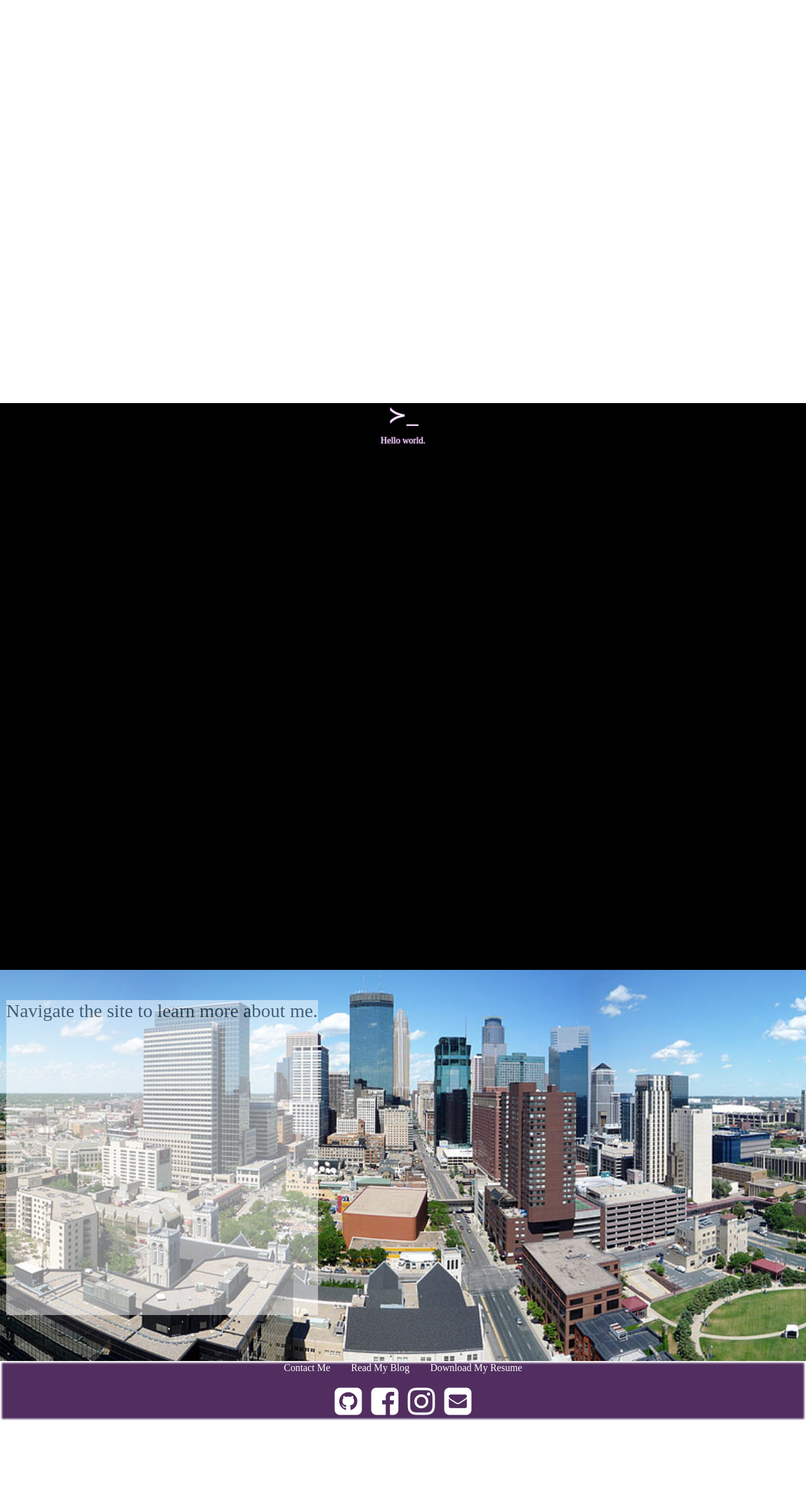
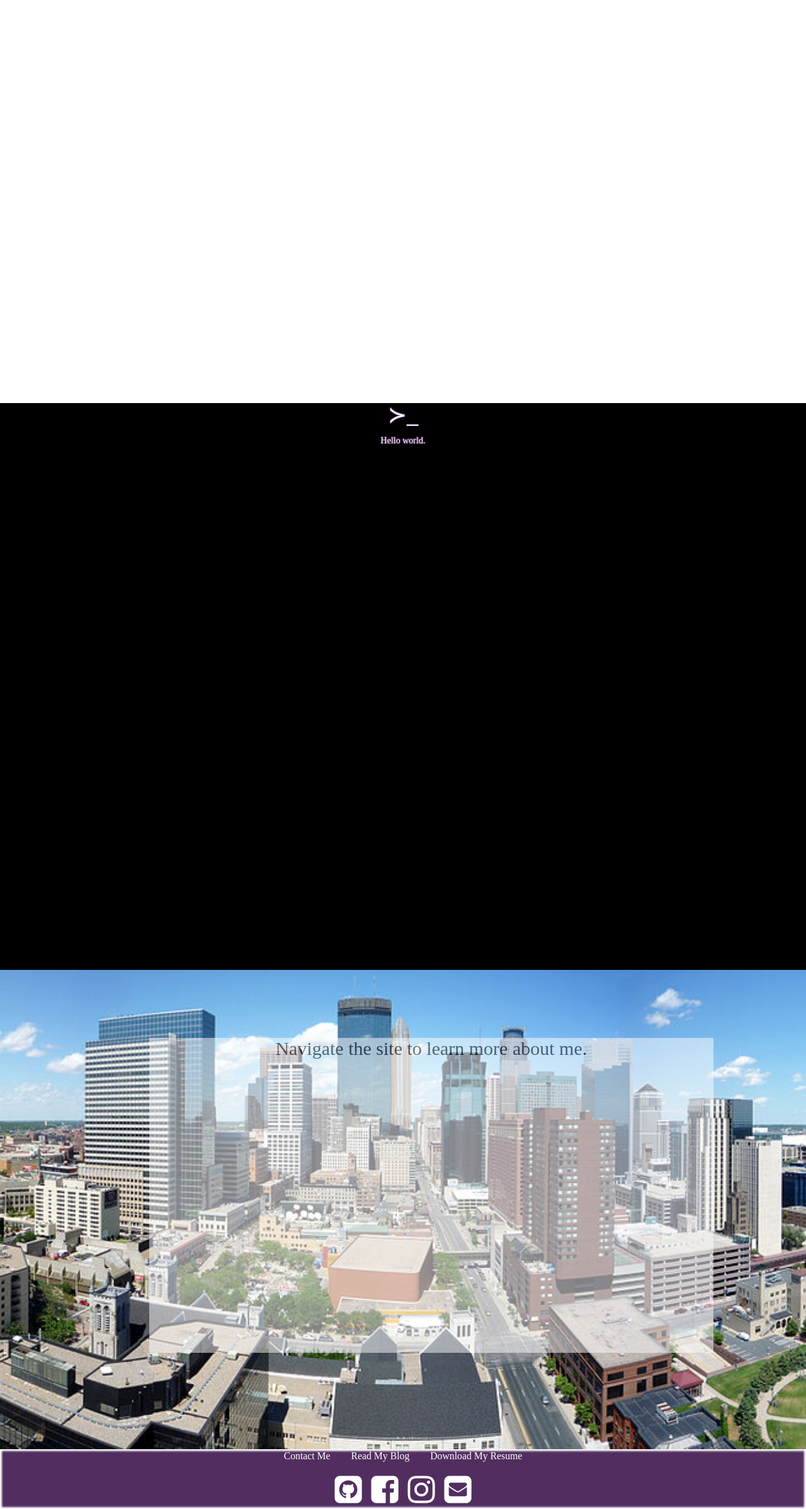
Before and after one commit to pfrank7/pfrank7.github.io, a Jekyll site: the page built from index.html, in a window 1280 px wide. Shown: the whole page at 63% size. Built offline with Jekyll 4.4.1, drawn with Linux system fonts in a browser that asks for light colours; nearby versions of some CDN libraries; before the commit the page ends 2256 px from its top, so only the background shows below that.

Commit message:
Update index.html

```diff
--- a/index.html
+++ b/index.html
@@ -50,20 +50,10 @@ title: Paige Frank
 		<h1 style = "margin-top:50%;">&#8827&lowbar;</h1>
  	</div>
 	<section class = "jumbotron">
-		<!--div id = "margin" class = "container">
-			<div class = "row">
-				<div class = "col-sm-12">
-					<div class = "text-center">
-						<h1 id = "letters" >&#8827&lowbar;</h1>
-					</div>
-				</div>
-			</div>
+		<div id = "margin" class = "container">
 			<div class = "row text-center" style = "top:0px;">
 				<h2>Navigate the site to learn more about me. </h2>
 			</div>
-		</div-->
-		<div class = "row text-center" style = "top:0px;">
-			<h2>Navigate the site to learn more about me. </h2>
 		</div>
 	</section>
 </div>
```
